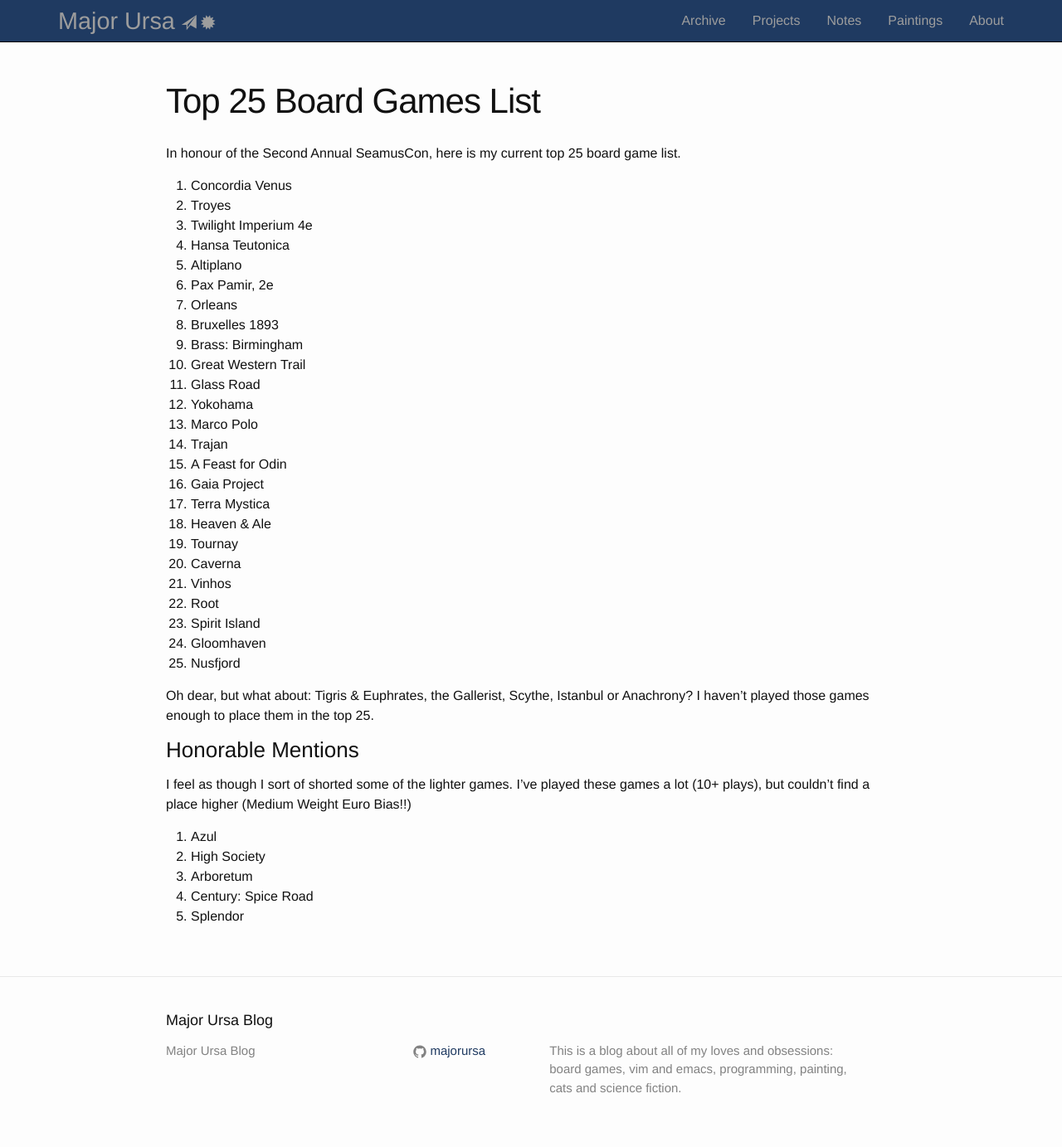
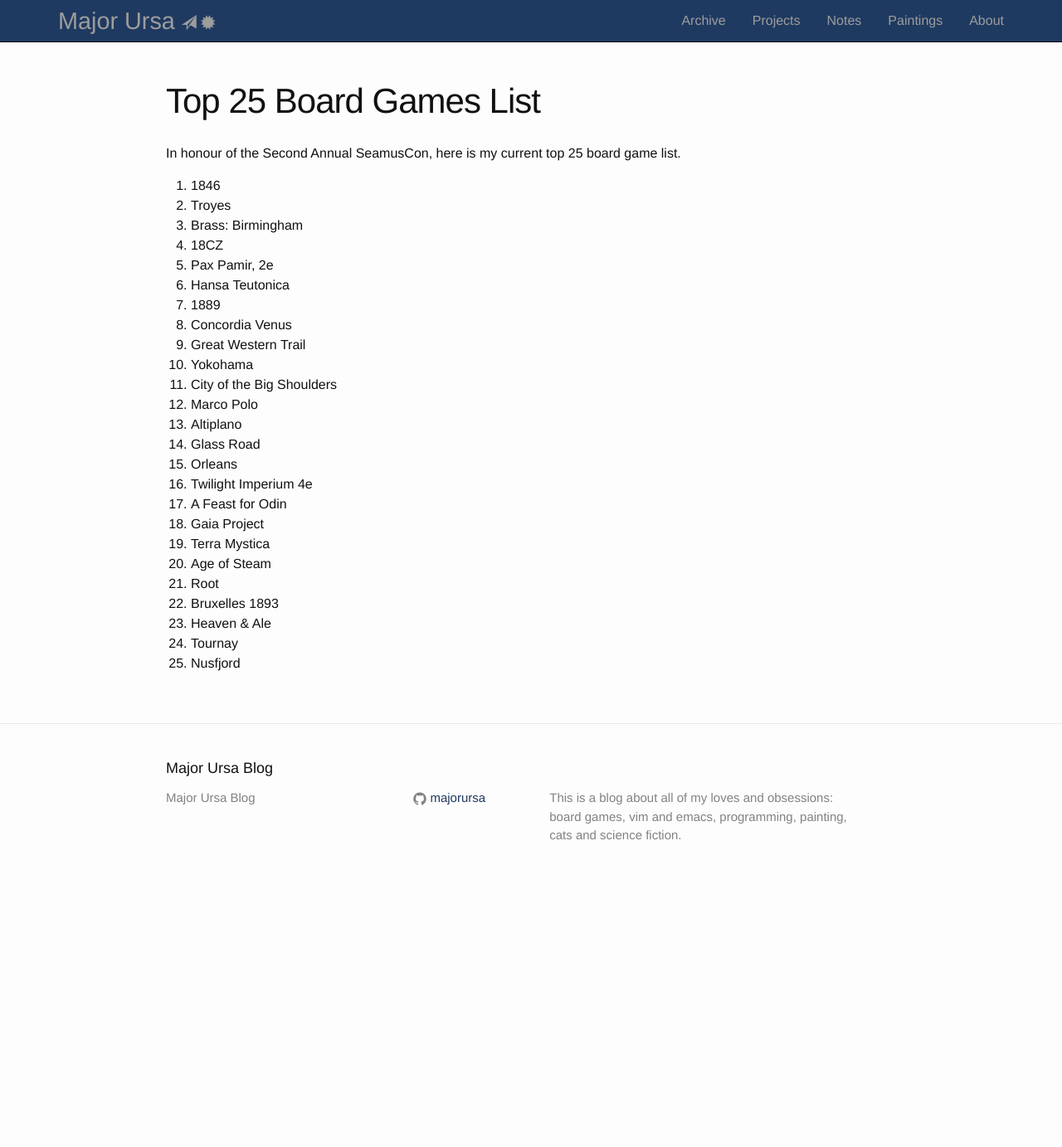
Before and after one commit to underhilllabs/mu-blog, a Jekyll site: the page built from top25.md, in a window 1280 px wide. Shown: the whole page at 83% size. Built offline with Jekyll 4.4.1, drawn with Linux system fonts in a browser that asks for light colours; nearby versions of some CDN libraries; after the commit the page ends 1079 px from its top, so only the background shows below that.

Commit message:
oldish top 25

```diff
--- a/top25.md
+++ b/top25.md
@@ -8,39 +8,28 @@ permalink: /top25/
 
 In honour of the Second Annual SeamusCon, here is my current top 25 board game list.
 
-1.  Concordia Venus
+4.  1846
 1.  Troyes
+5.  Brass: Birmingham
+7.  18CZ
+3.  Pax Pamir, 2e
+6.  Hansa Teutonica
+7.  1889
+2.  Concordia Venus
+9.  Great Western Trail
+10. Yokohama
+8.  City of the Big Shoulders
+9.  Marco Polo
+11. Altiplano
+12. Glass Road
+9.  Orleans
 1.  Twilight Imperium 4e
-1.  Hansa Teutonica
-1.  Altiplano
-1.  Pax Pamir, 2e
-1.  Orleans
-1.  Bruxelles 1893
-1.  Brass: Birmingham
-0.  Great Western Trail
-1.  Glass Road
-1.  Yokohama
-1.  Marco Polo
-1.  Trajan
 1.  A Feast for Odin
 1.  Gaia Project
 1.  Terra Mystica
+1.  Age of Steam
+1.  Root
+1.  Bruxelles 1893
 1.  Heaven & Ale
 1.  Tournay
-1.  Caverna
-1.  Vinhos
-1.  Root
-1.  Spirit Island
-1.  Gloomhaven
 25.  Nusfjord
-
-Oh dear, but what about: Tigris & Euphrates, the Gallerist, Scythe, Istanbul or Anachrony? I haven't played those games enough to place them in the top 25.
-
-### Honorable Mentions
-I feel as though I sort of shorted some of the lighter games. I've played these games a lot (10+ plays), but couldn't find a place higher (Medium Weight Euro Bias!!)
-
-1. Azul
-1. High Society
-1. Arboretum
-1. Century: Spice Road
-1. Splendor
```
